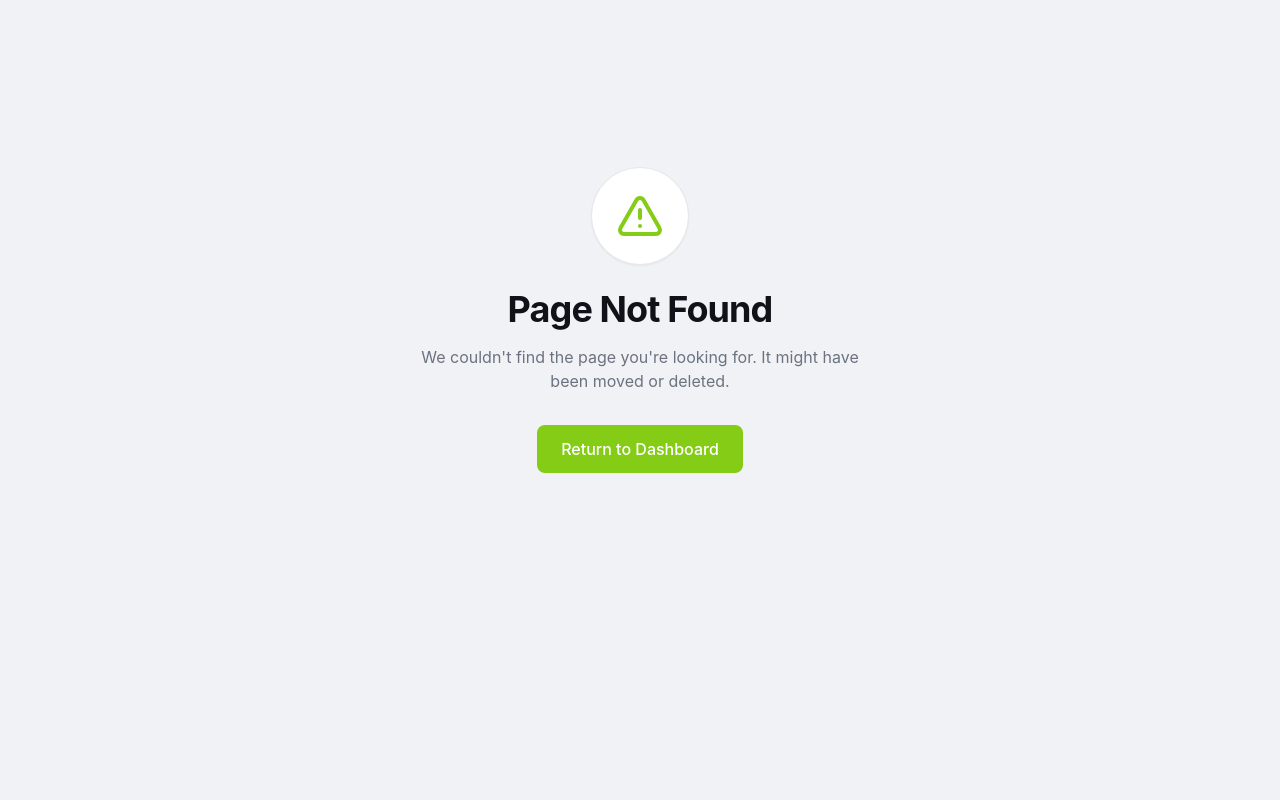
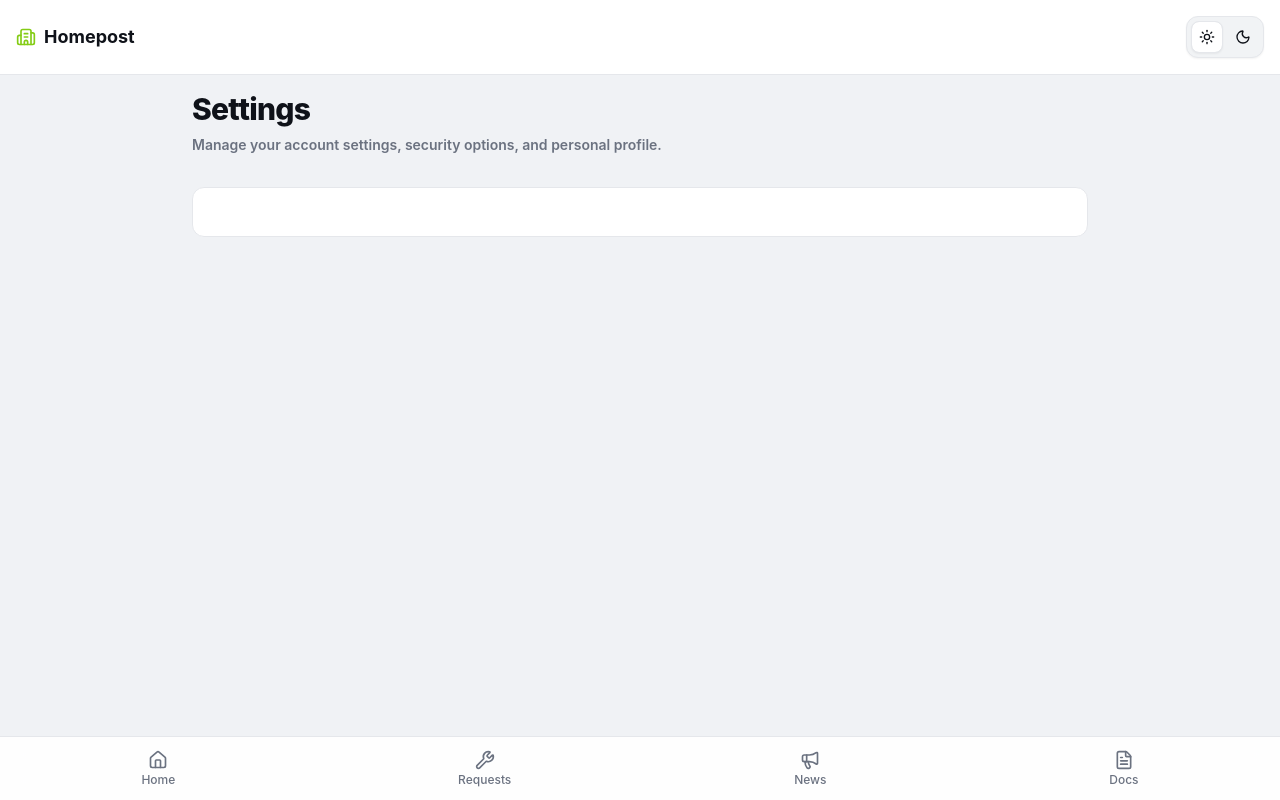
Before and after one commit to Arsa-1109/homepost, a Next.js app in the folder frontend/: page /tenant/settings in a window 1280 px wide. Before the commit this address had no page. Built offline with nearby package versions, Linux system fonts and the light colour scheme.

Commit message:
feat(tenant): create dedicated tenant settings page with brand Clerk UserProfile theme and CommandPalette link

```diff
--- /dev/null
+++ b/frontend/src/app/tenant/settings/page.tsx
@@ -0,0 +1,39 @@
+"use client";
+
+import { UserProfile } from "@clerk/nextjs";
+
+export default function TenantSettingsPage() {
+  return (
+    <div className="space-y-8 max-w-4xl mx-auto animate-fade-slide-up">
+      <div className="mb-6">
+        <h1 className="text-3xl font-extrabold tracking-tight text-[rgb(var(--ml-text-primary))]">
+          Settings
+        </h1>
+        <p className="text-sm font-semibold text-[rgb(var(--ml-text-secondary))] mt-2">
+          Manage your account settings, security options, and personal profile.
+        </p>
+      </div>
+
+      <div className="border border-border rounded-xl bg-[rgb(var(--ml-bg-secondary))] p-1 md:p-6 overflow-hidden flex justify-center">
+        <UserProfile
+          routing="hash"
+          appearance={{
+            variables: {
+              colorPrimary: "rgb(var(--ml-accent))",
+              colorBackground: "transparent",
+              colorText: "rgb(var(--ml-text-primary))",
+              colorTextSecondary: "rgb(var(--ml-text-secondary))",
+            },
+            elements: {
+              card: "shadow-none w-full border-0 bg-transparent",
+              navbar: "border-r border-border",
+              navbarMobileMenuRow: "border-b border-border",
+              pageScrollable: "bg-transparent",
+              profileSectionTitleText: "text-[rgb(var(--ml-text-primary))]",
+            },
+          }}
+        />
+      </div>
+    </div>
+  );
+}
--- a/frontend/src/components/CommandPalette.tsx
+++ b/frontend/src/components/CommandPalette.tsx
@@ -116,6 +116,10 @@ export function CommandPalette() {
               <FileText className="mr-2 h-4 w-4" />
               <span>Documents & Leases</span>
             </CommandItem>
+            <CommandItem onSelect={() => runCommand(() => router.push("/tenant/settings"))}>
+              <Settings className="mr-2 h-4 w-4" />
+              <span>Settings</span>
+            </CommandItem>
           </CommandGroup>
         )}
 
```
